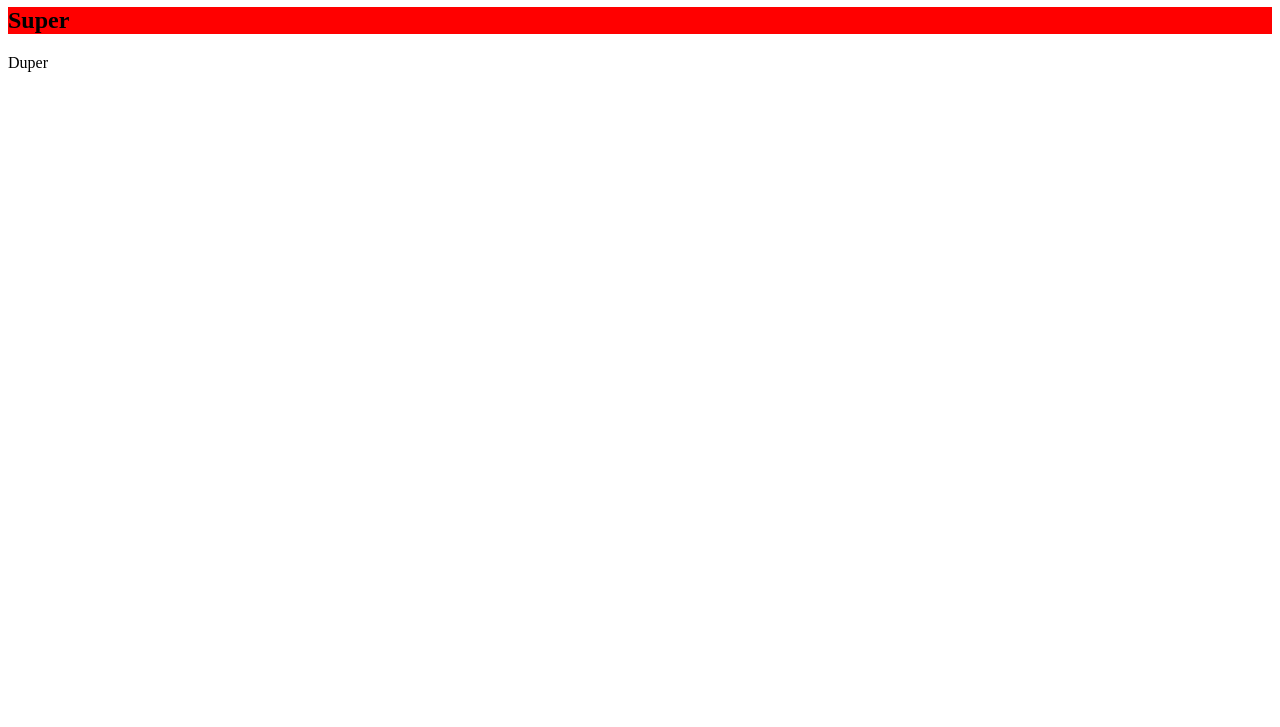
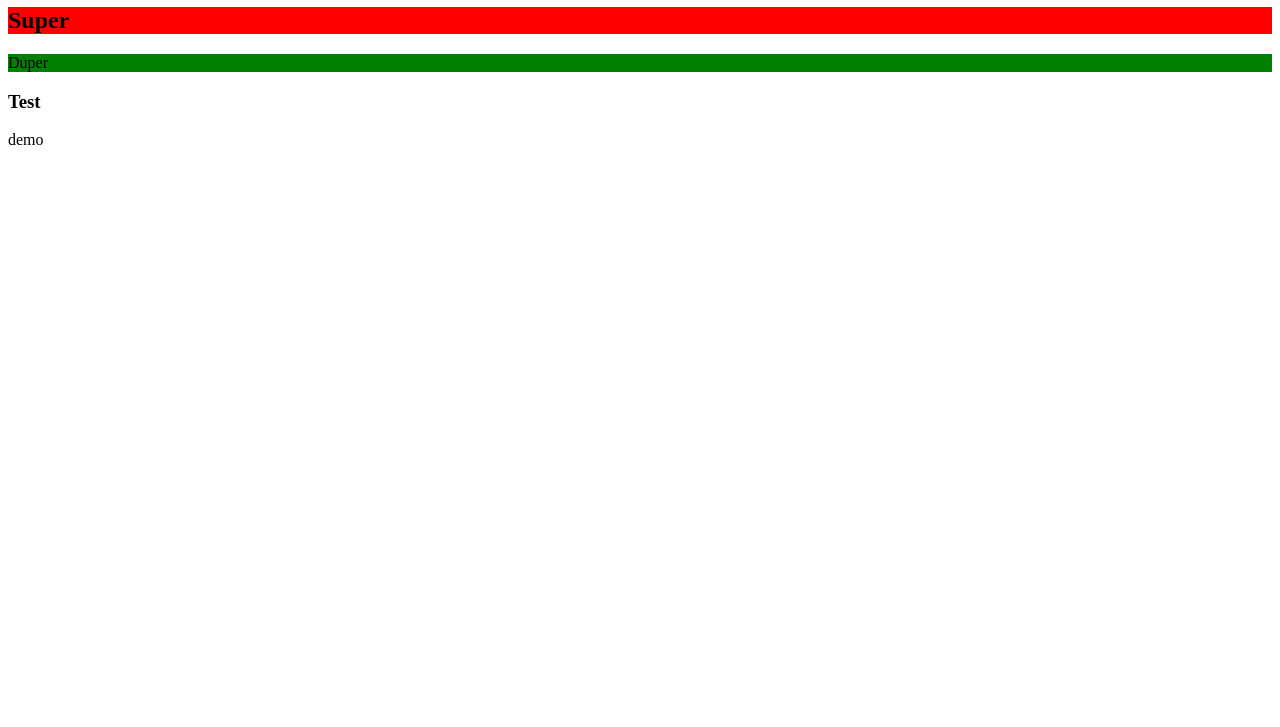
Before and after one commit to andrejbsvc/swp, a plain HTML site: page index.html in a window 1280 px wide. Shown: the part 73-800 px from the top of the page. Drawn offline with Linux system fonts and the light colour scheme.

Commit message:
base structure built

```diff
--- a/index.html
+++ b/index.html
@@ -10,5 +10,7 @@
     <h1>Hello</h1>
     <h2 class="subHeader">Super</h2>
     <div id="content">Duper</div>
+    <h3>Test</h3>
+    <p>demo</p>
 </body>
 </html>
--- a/style.css
+++ b/style.css
@@ -1,3 +1,7 @@
 .subHeader  {
     background-color: red;
 }
+#content {
+    background-color: green;
+
+}
```
